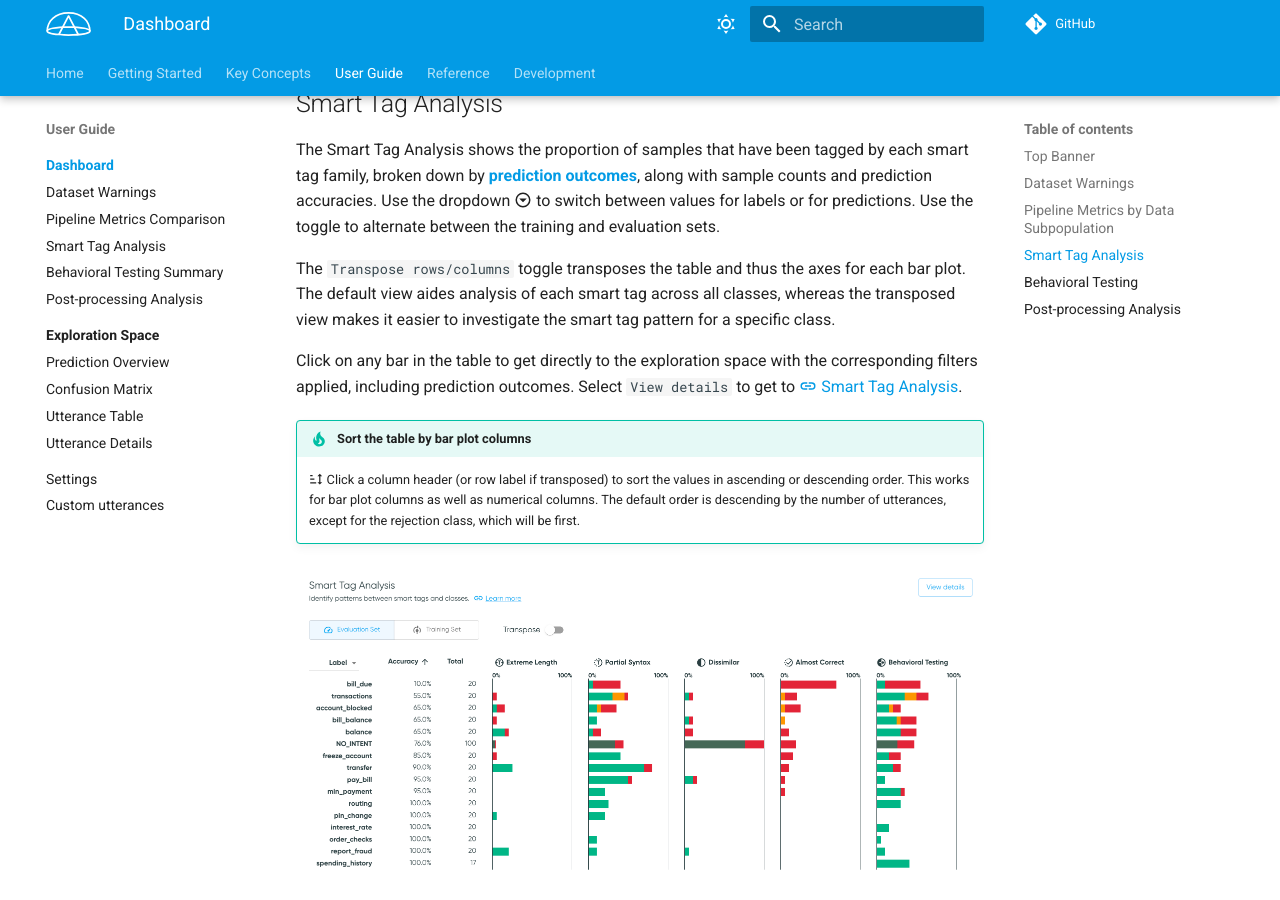
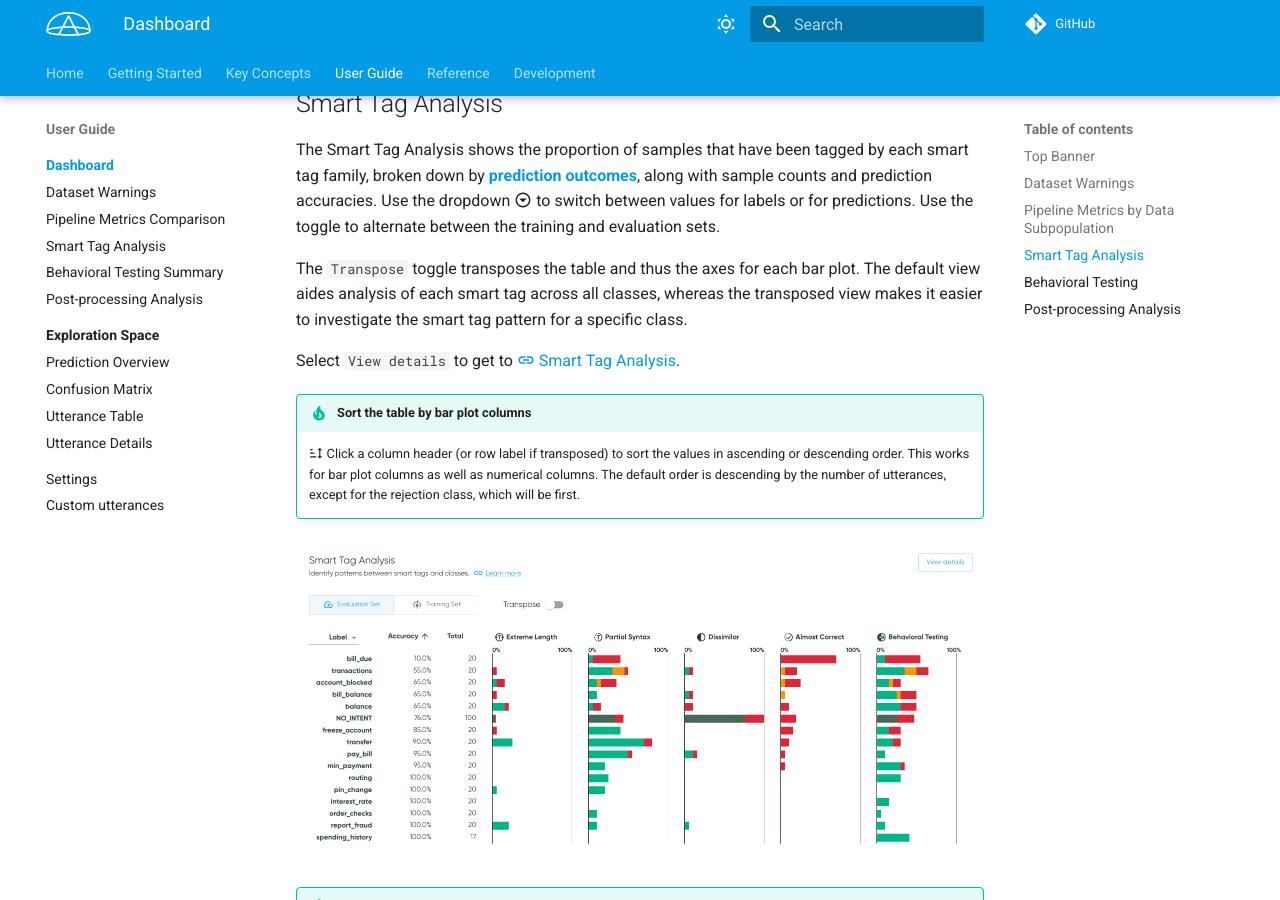
Before and after one commit to ServiceNow/azimuth, an MkDocs documentation site: the page built from docs/docs/user-guide/index.md, in a window 1280 px wide and 900 px high, scrolled down 2997 px. Built offline with MkDocs 1.6.1 and Material for MkDocs 9.7.7, drawn with Linux system fonts in a browser that asks for light colours; emoji names are drawn with the system emoji font; comment, search, counter and statistics services are not loaded; the version menu is left out.

Commit message:
Apply suggestions from code review

```diff
--- a/docs/docs/user-guide/index.md
+++ b/docs/docs/user-guide/index.md
@@ -82,12 +82,11 @@ sample counts and prediction accuracies.
 Use the dropdown :material-arrow-down-drop-circle-outline: to switch between values for labels or
 for predictions. Use the toggle to alternate between the training and evaluation sets.
 
-The `Transpose rows/columns` toggle transposes the table and thus the axes for each bar plot.
+The `Transpose` toggle transposes the table and thus the axes for each bar plot.
 The default view aides analysis of each smart tag across all classes, whereas
 the transposed view makes it easier to investigate the smart tag pattern for a specific class.
 
-Click on any bar in the table to get directly to the exploration space with the corresponding
-filters applied, including prediction outcomes. Select `View details` to get to
+Select `View details` to get to
 [:material-link: Smart Tag Analysis](smart-tag-analysis.md).
 
 !!! tip "Sort the table by bar plot columns"
```
Also changed, not shown: docs/docs/user-guide/smart-tag-analysis.md (+2 -2 lines).
